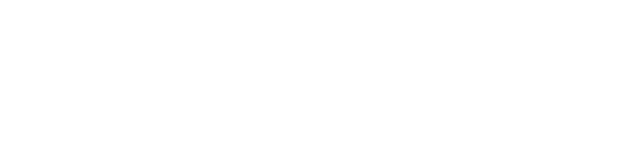
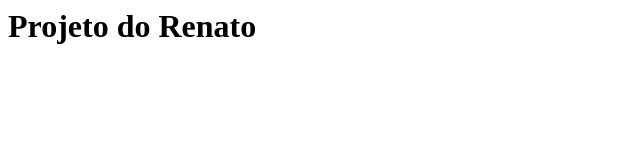
Before and after one commit to renatocfreitas/meu-site, a plain HTML site: page index.html in a window 1280 px wide. Shown: the whole page, without its empty margins (0-640 px from the left). Drawn offline with Linux system fonts and the light colour scheme.

Commit message:
Titulo da pagina

```diff
--- a/index.html
+++ b/index.html
@@ -2,5 +2,6 @@
 	<head>
 	</head>
 	<body>
+		<h1>Projeto do Renato</h1>
 	</body>
 </html>
```
